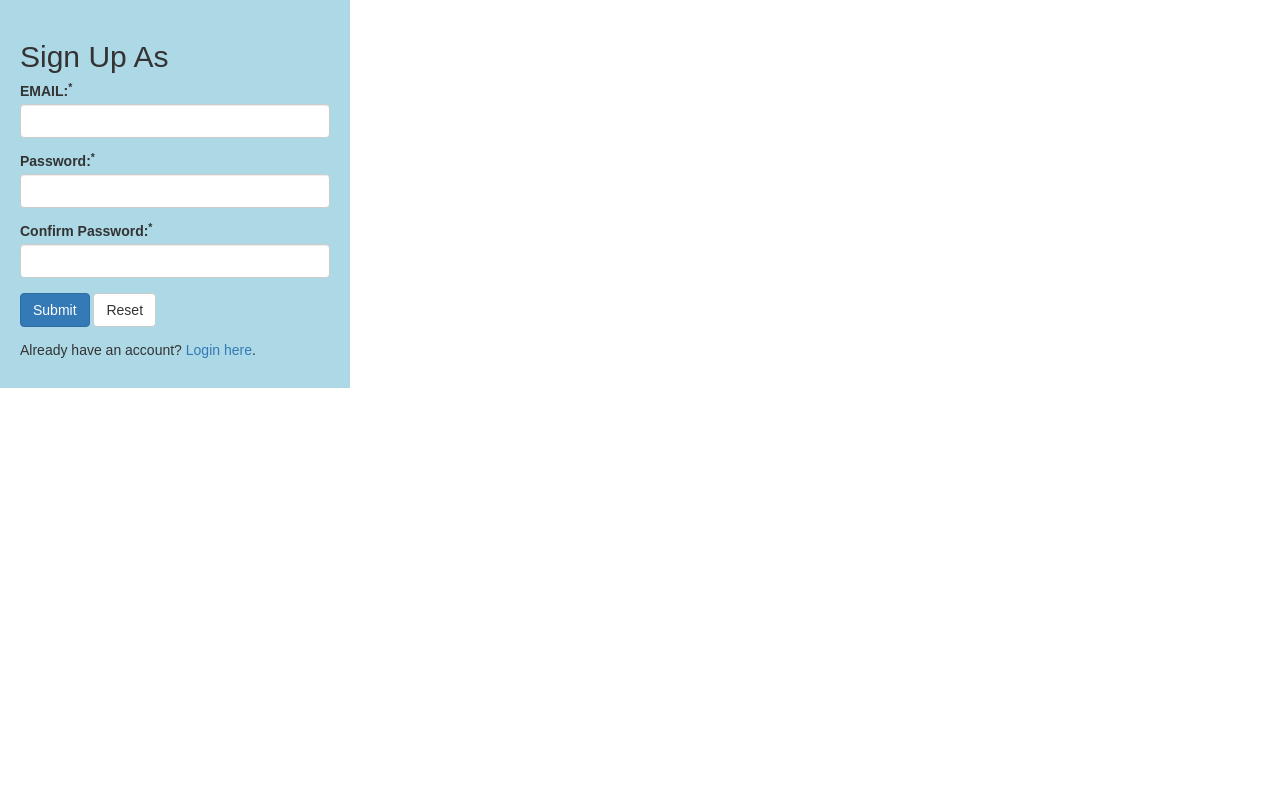
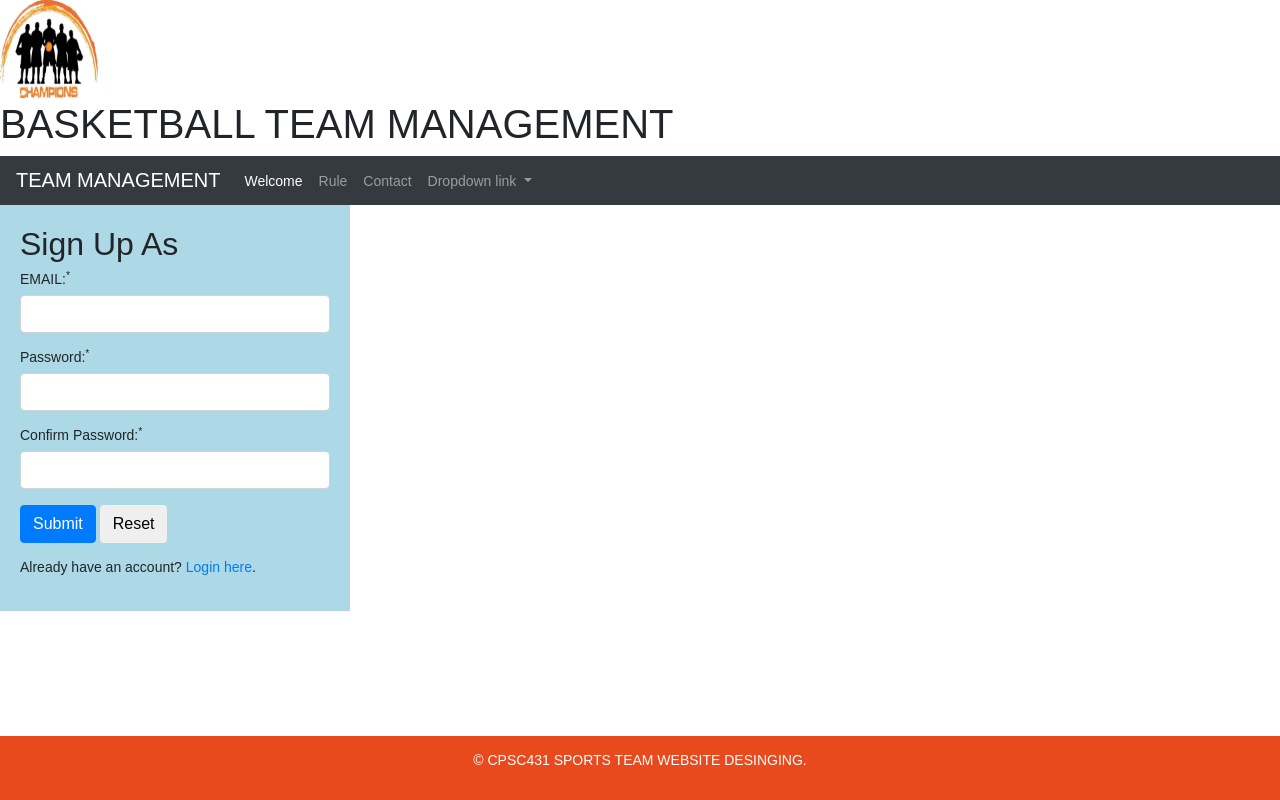
Before and after one commit to tngo0508/WEB-RUNNING-SPORTS-TEAM, a PHP site: page /register.php in a window 1280 px wide. Run offline with PHP 8.4, Linux system fonts and the light colour scheme; some libraries are stand-ins or nearby versions.

Commit message:
add header and footer testing on register.php

```diff
--- a/NEW TEST(USE THIS ONE)/register.php
+++ b/NEW TEST(USE THIS ONE)/register.php
@@ -104,7 +104,7 @@ if(empty($email_err) && empty($password_err) && empty($confirm_password_err)){
 <head>
     <meta charset="UTF-8">
     <title>Sign Up</title>
-    <link rel="stylesheet" href="https://maxcdn.bootstrapcdn.com/bootstrap/3.3.7/css/bootstrap.css">
+    <link rel="stylesheet" href="https://maxcdn.bootstrapcdn.com/bootstrap/4.0.0/css/bootstrap.min.css" integrity="sha384-Gn5384xqQ1aoWXA+058RXPxPg6fy4IWvTNh0E263XmFcJlSAwiGgFAW/dAiS6JXm" crossorigin="anonymous">
     <style type="text/css">
         body{
           font: 14px sans-serif;
@@ -119,6 +119,38 @@ if(empty($email_err) && empty($password_err) && empty($confirm_password_err)){
 
 </head>
 <body>
+  <?php
+    require 'header.php';
+  ?>
+  <nav class="navbar navbar-expand-lg navbar-dark bg-dark">
+      <a class="navbar-brand" href="#">TEAM MANAGEMENT</a>
+      <button class="navbar-toggler" type="button" data-toggle="collapse" data-target="#navbarNavDropdown" aria-controls="navbarNavDropdown" aria-expanded="false" aria-label="Toggle navigation">
+    <span class="navbar-toggler-icon"></span>
+  </button>
+      <div class="collapse navbar-collapse" id="navbarNavDropdown">
+        <ul class="navbar-nav">
+          <li class="nav-item active">
+            <a class="nav-link" href="welcome.php">Welcome <span class="sr-only">(current)</span></a>
+          </li>
+          <li class="nav-item">
+            <a class="nav-link" href="rule.html">Rule</a>
+          </li>
+          <li class="nav-item">
+            <a class="nav-link" href="contact.html">Contact</a>
+          </li>
+          <li class="nav-item dropdown">
+            <a class="nav-link dropdown-toggle" href="#" id="navbarDropdownMenuLink" data-toggle="dropdown" aria-haspopup="true" aria-expanded="true">
+          Dropdown link
+        </a>
+            <div class="dropdown-menu" aria-labelledby="navbarDropdownMenuLink">
+              <a class="dropdown-item" href="#">Action</a>
+              <a class="dropdown-item" href="#">Another action</a>
+              <a class="dropdown-item" href="#">Something else here</a>
+            </div>
+          </li>
+        </ul>
+      </div>
+    </nav>
     <div class="wrapper" >
         <h2>Sign Up As </h2>
 
@@ -154,5 +186,15 @@ if(empty($email_err) && empty($password_err) && empty($confirm_password_err)){
             <p>Already have an account? <a href="welcome.php">Login here</a>.</p>
         </form>
     </div>
+
+
+
+
+    <?php
+    require 'footer.php';
+  ?>
+      <script src="https://code.jquery.com/jquery-3.2.1.slim.min.js" integrity="sha384-KJ3o2DKtIkvYIK3UENzmM7KCkRr/rE9/Qpg6aAZGJwFDMVNA/GpGFF93hXpG5KkN" crossorigin="anonymous"></script>
+      <script src="https://cdnjs.cloudflare.com/ajax/libs/popper.js/1.12.9/umd/popper.min.js" integrity="sha384-ApNbgh9B+Y1QKtv3Rn7W3mgPxhU9K/ScQsAP7hUibX39j7fakFPskvXusvfa0b4Q" crossorigin="anonymous"></script>
+      <script src="https://maxcdn.bootstrapcdn.com/bootstrap/4.0.0/js/bootstrap.min.js" integrity="sha384-JZR6Spejh4U02d8jOt6vLEHfe/JQGiRRSQQxSfFWpi1MquVdAyjUar5+76PVCmYl" crossorigin="anonymous"></script>
 </body>
 </html>
```
